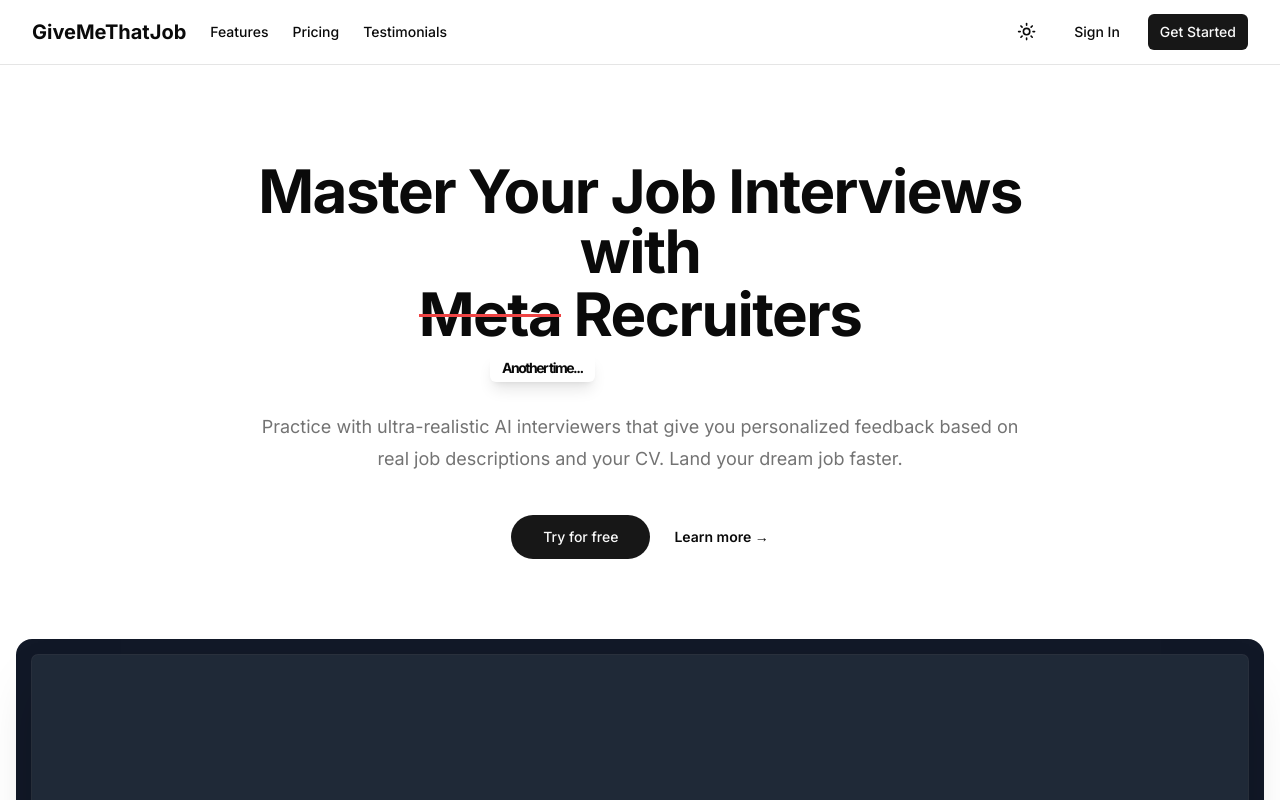
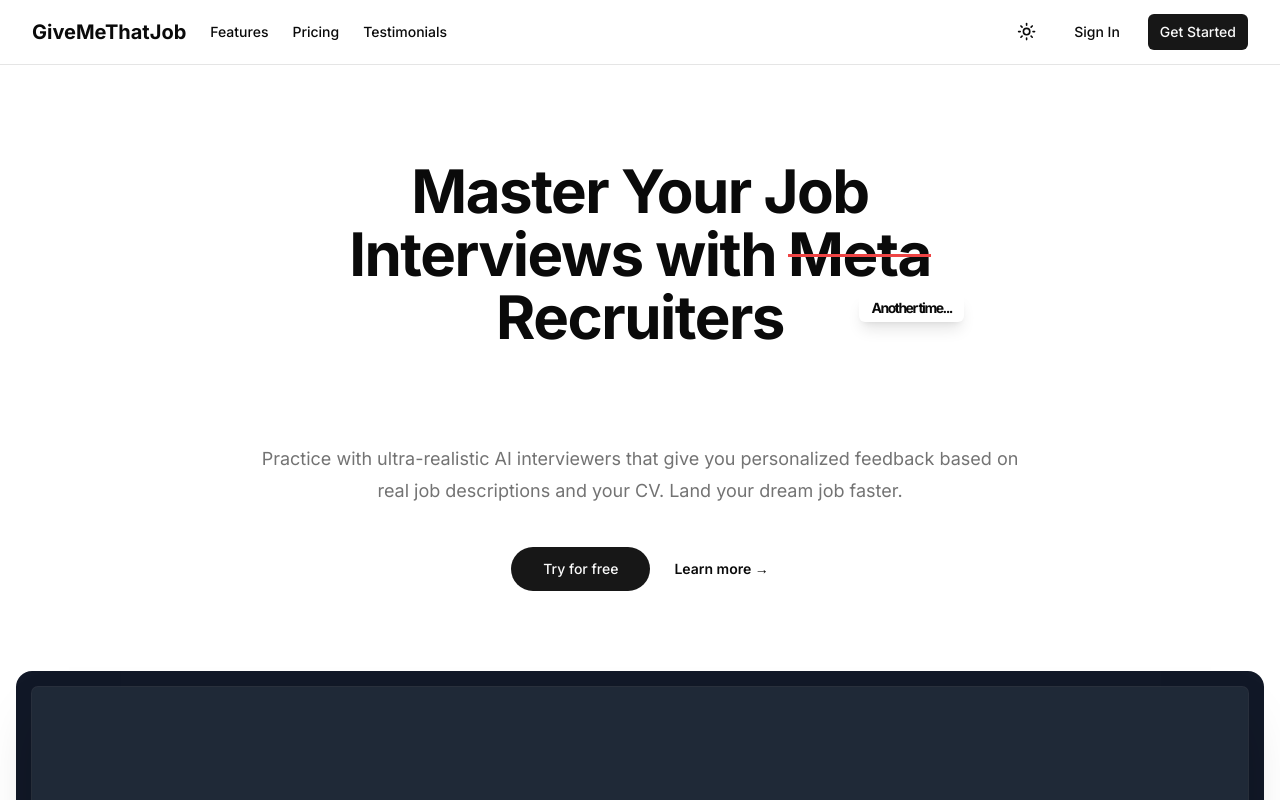
Before and after one commit to jolehuit/givemethatjob, a Next.js app: page / in a window 1280 px wide. Shown: the top 800 px of the page. Built offline with nearby package versions, Linux system fonts and the light colour scheme.

Commit message:
Fix hero title wrapping

```diff
--- a/components/landing/hero.tsx
+++ b/components/landing/hero.tsx
@@ -79,12 +79,14 @@ export function Hero() {
       <div className="mx-auto max-w-7xl px-6 lg:px-8">
         <div className="mx-auto max-w-3xl text-center">
           <motion.h1
-            className="text-4xl font-bold tracking-tight text-foreground sm:text-6xl flex flex-wrap justify-center items-center gap-x-3"
+            className="text-4xl font-bold tracking-tight text-foreground sm:text-6xl"
             initial={{ opacity: 0, y: 20 }}
             animate={{ opacity: 1, y: 0 }}
             transition={{ duration: 0.5 }}
           >
-            <span>Master Your Job Interviews with</span>
+            <span className="inline-flex flex-wrap items-center justify-center gap-x-3">
+              <span>Master Your Job</span>
+              <span>Interviews with</span>
               <span className="relative inline-flex items-center justify-center h-[1.1em]">
                 <AnimatePresence mode="wait">
                   {!showFinal ? (
@@ -155,10 +157,11 @@ export function Hero() {
                 </AnimatePresence>
               </span>
               <span>Recruiters</span>
+            </span>
           </motion.h1>
 
           <motion.p
-            className="mt-16 text-lg leading-8 text-muted-foreground"
+            className="mt-24 text-lg leading-8 text-muted-foreground"
             initial={{ opacity: 0, y: 20 }}
             animate={{ opacity: 1, y: 0 }}
             transition={{ duration: 0.5, delay: 0.2 }}
```
Lines whose indentation alone changed are shown as unchanged.
